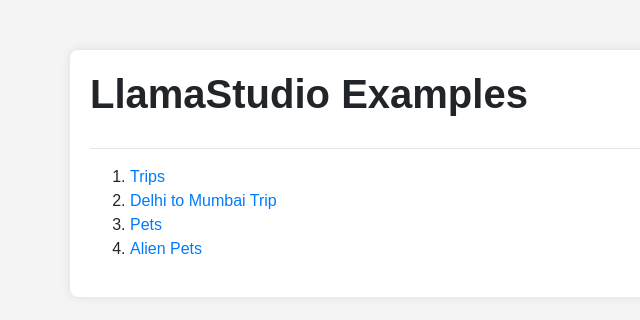
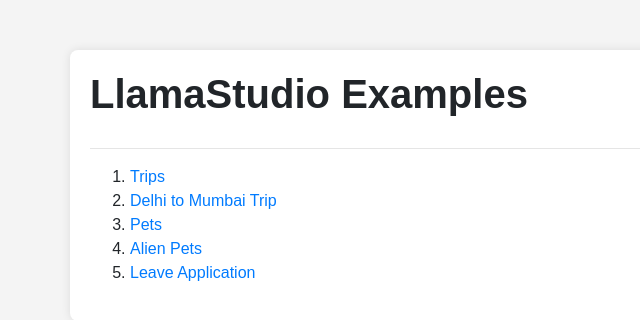
Before and after one commit to xprilion/llamastudio, a plain HTML site: page index.html in a window 1280 px wide. Shown: the whole page, without its empty margins (0-640 px from the left). Drawn offline with nearby package versions, Linux system fonts and the light colour scheme.

Commit message:
Update index.html

```diff
--- a/index.html
+++ b/index.html
@@ -49,6 +49,9 @@
         <li>
             <a href="./site/alien-pets.html">Alien Pets</a>
         </li>
+        <li>
+            <a href="./leave-application.html">Leave Application</a>
+        </li>
         <!-- You can add more examples here as list items -->
     </ol>
 </div>
```
